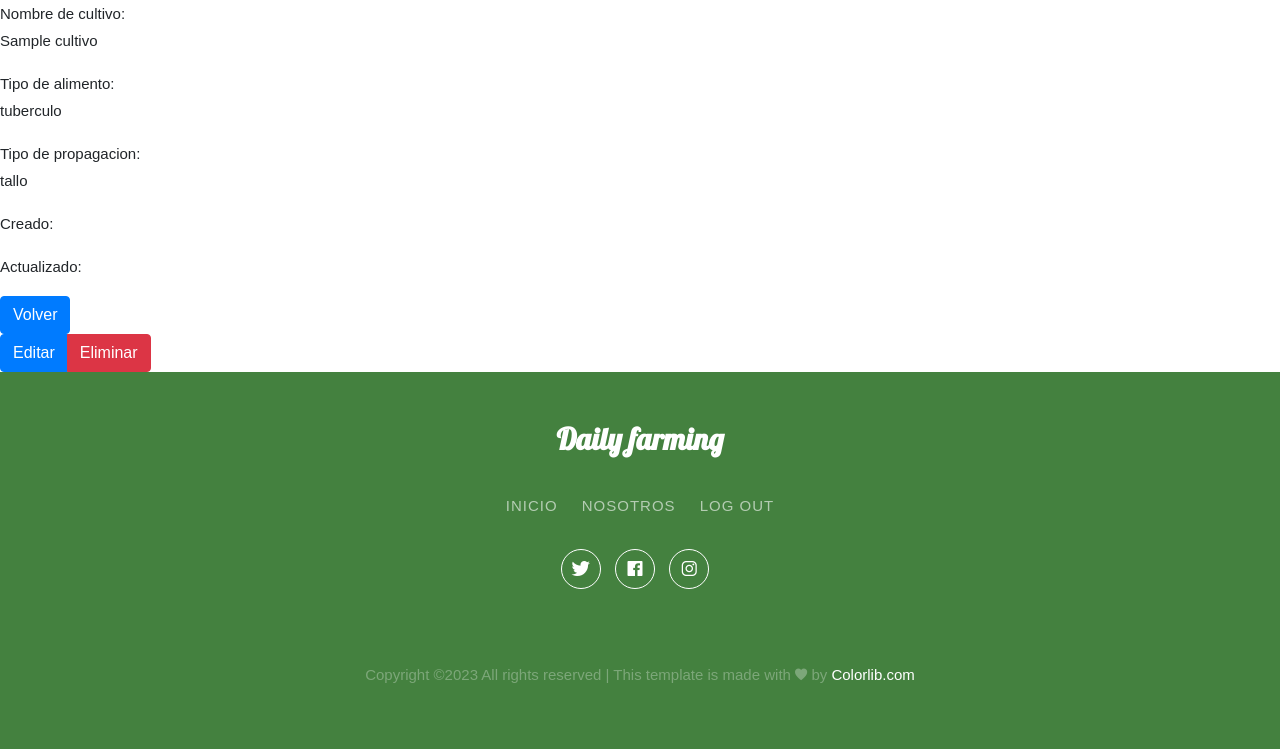
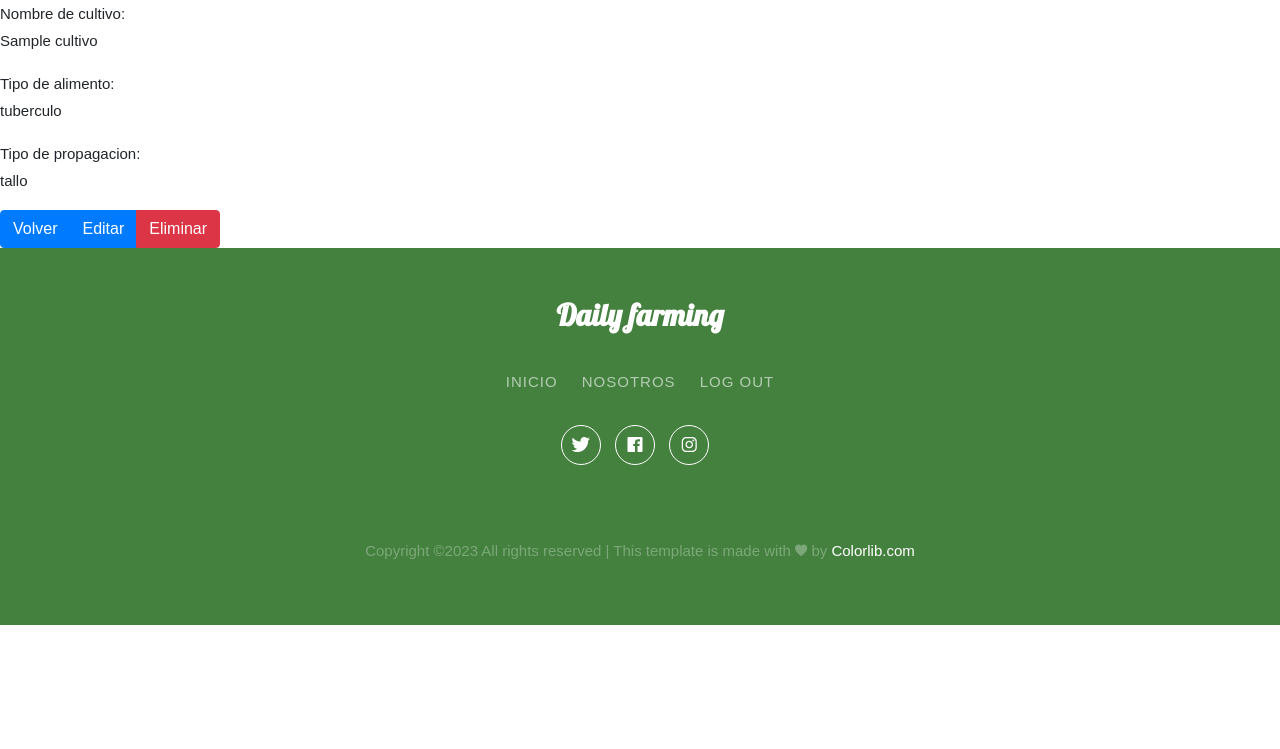
Before and after one commit to AstSamfa/daily-farming-v, a Django app: page /cultivo/detalle/1 in a window 1280 px wide. Shown: the part 76-825 px from the top of the page. After the commit the page ends 701 px from the top, so only its background shows below. Run offline with Django 4.2, Linux system fonts and the light colour scheme; tables that the repository leaves empty hold one stand-in row (values such as "Sample post"); some libraries are stand-ins or nearby versions.

Commit message:
Modificaciones en cultivo/detalle.html

```diff
--- a/cultivos/templates/cultivo/detalle.html
+++ b/cultivos/templates/cultivo/detalle.html
@@ -52,17 +52,12 @@
             <p><span class="txt_negrita">Tipo de propagacion:</span> <br> {{object.tipo_propagacion}}</p>
         </div>
 
-        <div> <!-- info del registro -->
-            <p><span class="txt_negrita">Creado:</span> <br> {{object.created_at}}</p>
-            <p><span class="txt_negrita">Actualizado:</span> <br> {{object.updated_at}}</p>
-        </div>
-
         <div> <!-- botones -->
-            <a href="../" type="submit" class="btn btn-primary">Volver</a>
 
             <form method="POST" action="eliminar/{{object.id}}">
                 {% csrf_token %}
                 <div class="btn-group">
+                    <a href="../" type="submit" class="btn btn-primary">Volver</a>
                   <a href="actualizar/{{object.id}}" title="Editar" type="button" class="btn btn-primary">Editar </a>
                   <button class="btn btn-danger" onclick="return eliminar();" type="submit">
                     Eliminar
```
